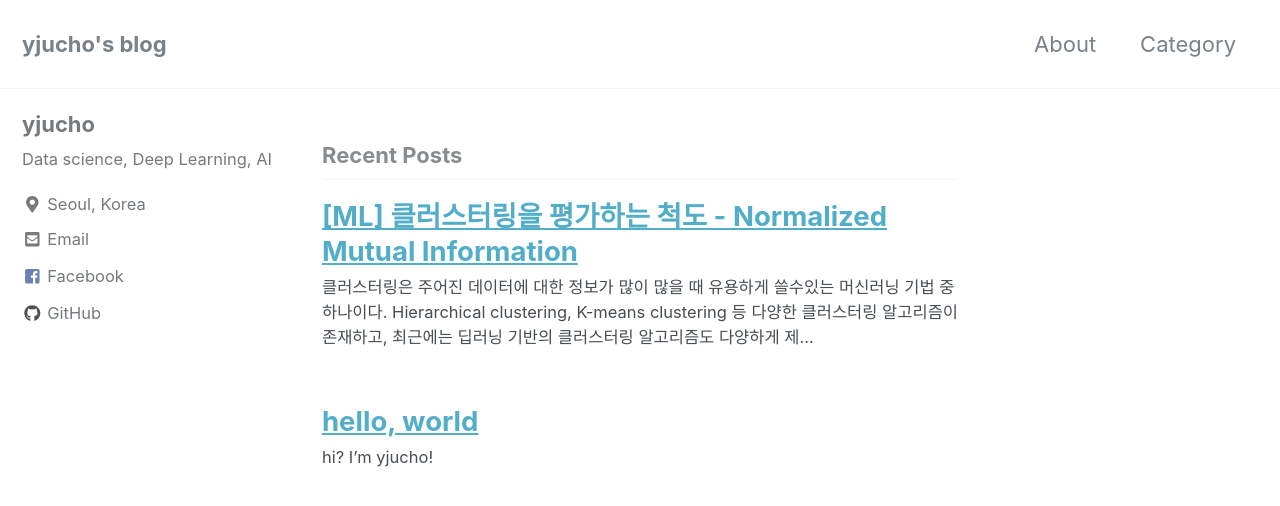
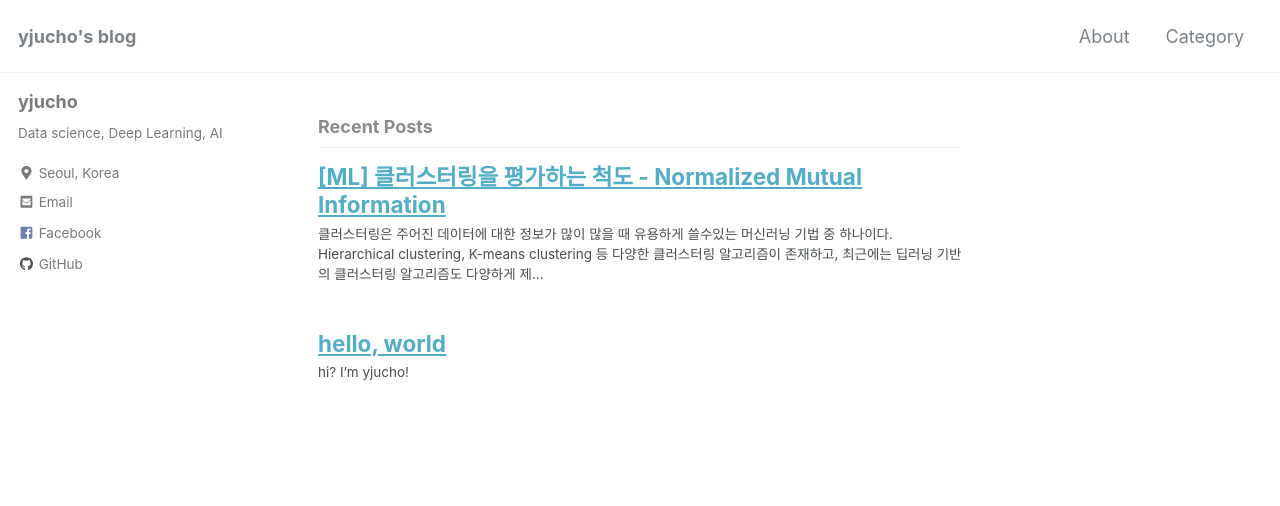
Before and after one commit to yjucho1/yjucho1.github.io, a Jekyll site: the page built from index.html, in a window 1280 px wide and 900 px high. Shown: the top 506 px of the window. Built offline with Jekyll 4.4.1, drawn with Linux system fonts in a browser that asks for light colours; nearby versions of some CDN libraries; the list of posts is cut into pages by our own code.

Commit message:
font size

```diff
--- a/_sass/minimal-mistakes/_reset.scss
+++ b/_sass/minimal-mistakes/_reset.scss
@@ -11,15 +11,15 @@ html {
   font-size: 12px;
 
   @include breakpoint($medium) {
-    font-size: 18px;
+    font-size: 12px;
   }
 
   @include breakpoint($large) {
-    font-size: 20px;
+    font-size: 15px;
   }
 
   @include breakpoint($x-large) {
-    font-size: 22px;
+    font-size: 18px;
   }
 
   -webkit-text-size-adjust: 100%;
```
